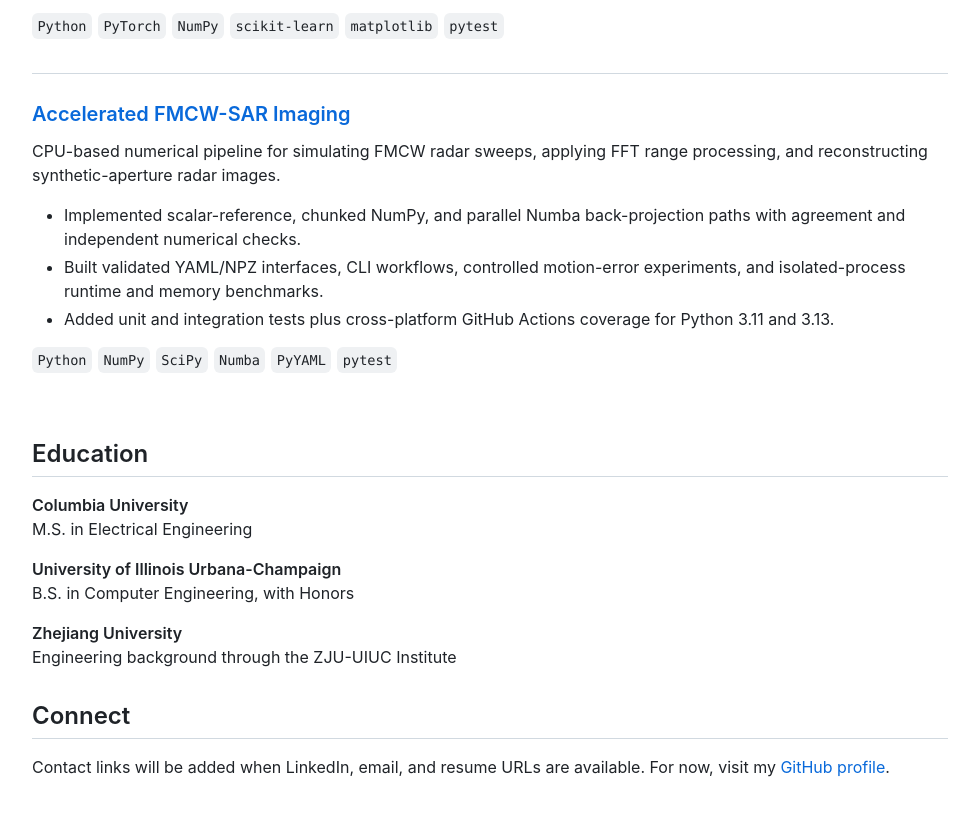
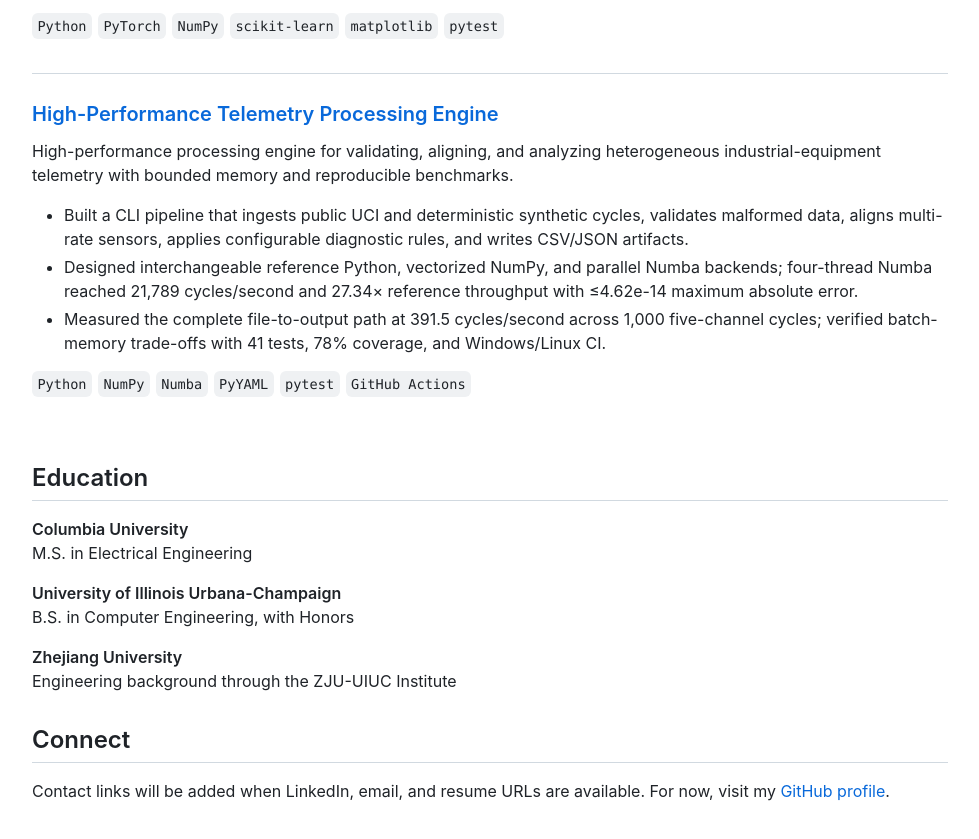
Before and after one commit to xiaorui7/xiaorui7.github.io, a plain HTML site: page index.html in a window 1280 px wide. Shown: the part 1962-2801 px from the top of the page, without its empty margins (150-1129 px from the left). Drawn offline with Linux system fonts and the light colour scheme.

Commit message:
Update telemetry engine project

```diff
--- a/index.html
+++ b/index.html
@@ -117,14 +117,14 @@
         </article>
 
         <article class="project">
-          <h3><a href="https://github.com/xiaorui7/accelerated-fmcw-sar">Accelerated FMCW-SAR Imaging</a></h3>
-          <p>CPU-based numerical pipeline for simulating FMCW radar sweeps, applying FFT range processing, and reconstructing synthetic-aperture radar images.</p>
+          <h3><a href="https://github.com/xiaorui7/high-performance-telemetry-engine">High-Performance Telemetry Processing Engine</a></h3>
+          <p>High-performance processing engine for validating, aligning, and analyzing heterogeneous industrial-equipment telemetry with bounded memory and reproducible benchmarks.</p>
           <ul>
-            <li>Implemented scalar-reference, chunked NumPy, and parallel Numba back-projection paths with agreement and independent numerical checks.</li>
-            <li>Built validated YAML/NPZ interfaces, CLI workflows, controlled motion-error experiments, and isolated-process runtime and memory benchmarks.</li>
-            <li>Added unit and integration tests plus cross-platform GitHub Actions coverage for Python 3.11 and 3.13.</li>
+            <li>Built a CLI pipeline that ingests public UCI and deterministic synthetic cycles, validates malformed data, aligns multi-rate sensors, applies configurable diagnostic rules, and writes CSV/JSON artifacts.</li>
+            <li>Designed interchangeable reference Python, vectorized NumPy, and parallel Numba backends; four-thread Numba reached 21,789 cycles/second and 27.34× reference throughput with ≤4.62e-14 maximum absolute error.</li>
+            <li>Measured the complete file-to-output path at 391.5 cycles/second across 1,000 five-channel cycles; verified batch-memory trade-offs with 41 tests, 78% coverage, and Windows/Linux CI.</li>
           </ul>
-          <p class="code-tags"><code>Python</code> <code>NumPy</code> <code>SciPy</code> <code>Numba</code> <code>PyYAML</code> <code>pytest</code></p>
+          <p class="code-tags"><code>Python</code> <code>NumPy</code> <code>Numba</code> <code>PyYAML</code> <code>pytest</code> <code>GitHub Actions</code></p>
         </article>
       </section>
 
```
